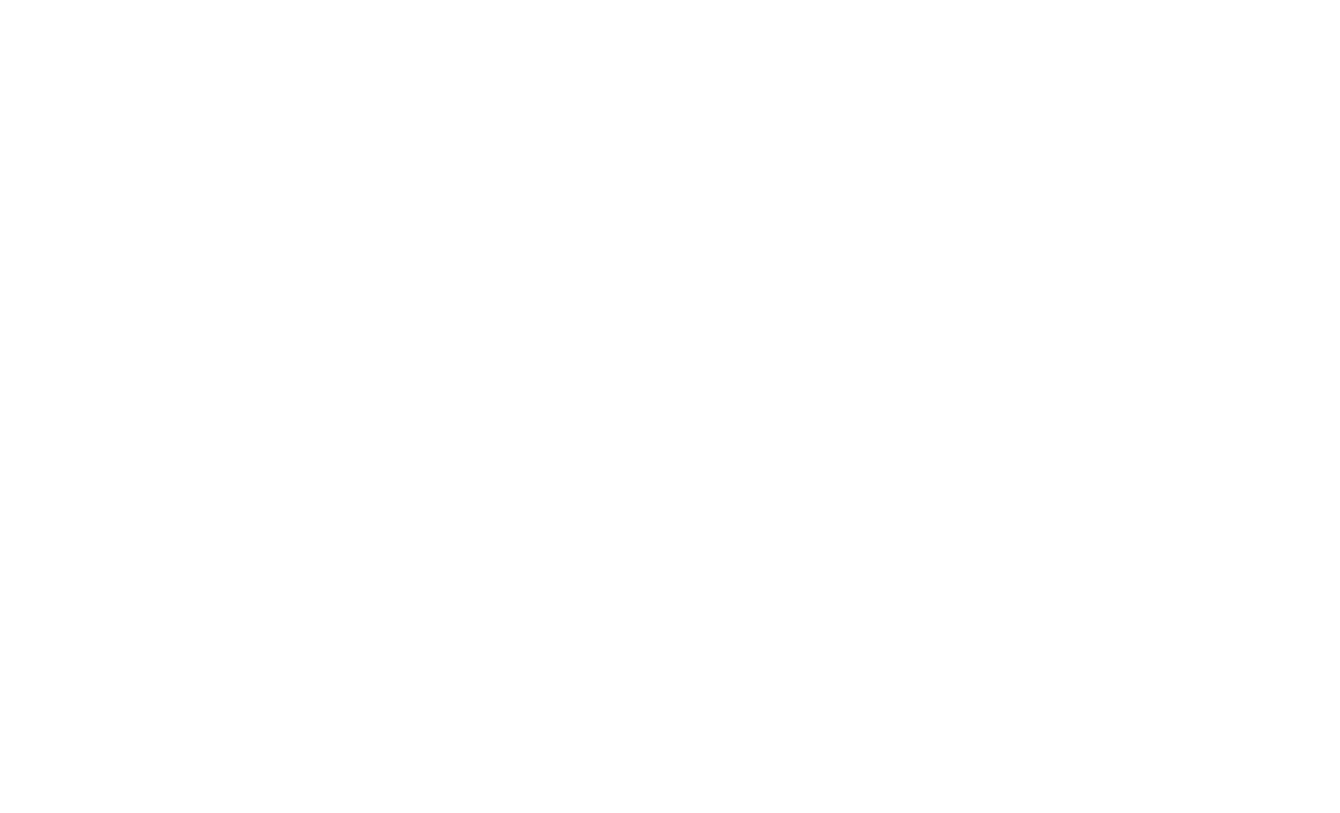
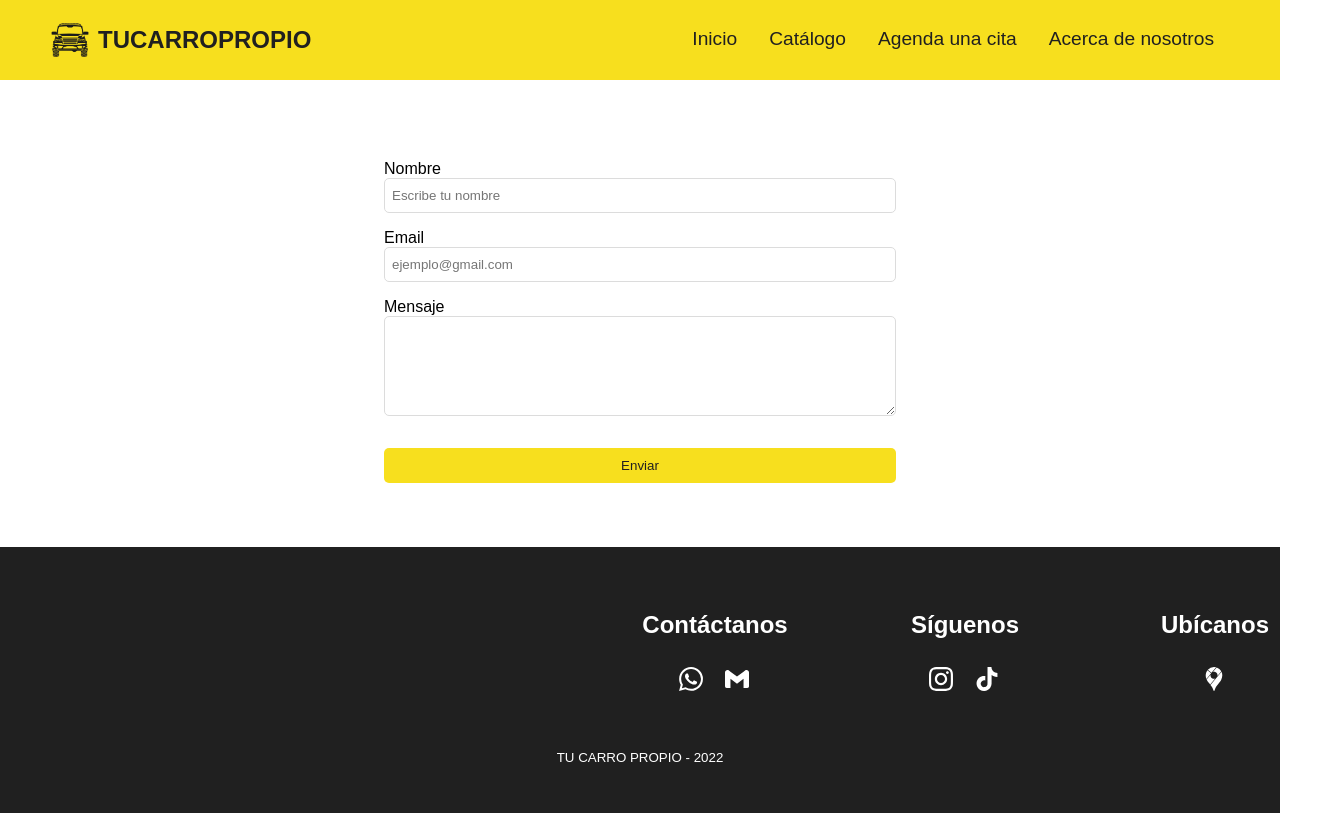
Before and after one commit to mestevezo/tu-carro-propio-server, a React (Create React App) app in the folder client/: page /agendaunacita in a window 1280 px wide. Before the commit this address had no page. Shown: the whole page, 1340 px wide, since content can reach past the window. Built offline with nearby package versions, Linux system fonts and the light colour scheme.

Commit message:
Feat: Agregando estilos al catálogo

```diff
--- a/client/package.json
+++ b/client/package.json
@@ -3,6 +3,7 @@
   "version": "0.1.0",
   "private": true,
   "dependencies": {
+    "@emailjs/browser": "^3.6.2",
     "@emotion/react": "^11.9.0",
     "@emotion/styled": "^11.8.1",
     "@mui/icons-material": "^5.6.0",
--- a/client/src/App.js
+++ b/client/src/App.js
@@ -2,13 +2,15 @@ import React from "react";
 import { BrowserRouter as Router, Routes, Route } from "react-router-dom";
 import Landing from "./pages/HomePage/Landing";
 import Catalogo from "./pages/Catálogo/Catalogo";
+import Cita from "./pages/Cita/Cita"
 
 function App() {
   return (
     <Router>
       <Routes>
         <Route exact path='/' element={<Landing />} />
-        <Route exact path='/Catalogo' element={<Catalogo />} />
+        <Route exact path='/catalogo' element={<Catalogo />} />
+        <Route exact path='/agendaunacita' element={<Cita />} />
       </Routes>
     </Router>
   );
--- a/client/src/components/Navbar/Navbar.js
+++ b/client/src/components/Navbar/Navbar.js
@@ -27,18 +27,18 @@ const Navbar = () => {
                             </NavLinks>
                         </NavItem>
                         <NavItem>
-                            <NavLinks to='/'>
-                                Acerca de nosotros
+                            <NavLinks to='/catalogo'>
+                                Catálogo
+                            </NavLinks>
+                        </NavItem>
+                        <NavItem>
+                            <NavLinks to='/agendaunacita'>
+                                Agenda una cita
                             </NavLinks>
                         </NavItem>
                         <NavItem>
                             <NavLinks to='/'>
-                                Agenda una cita
-                            </NavLinks>
-                        </NavItem>
-                        <NavItem>
-                            <NavLinks to='/Catalogo'>
-                                Catálogo
+                                Acerca de nosotros
                             </NavLinks>
                         </NavItem>
                     </NavMenu>
--- a/client/src/components/index.js
+++ b/client/src/components/index.js
@@ -1,4 +1,4 @@
 export { default as Navbar } from './Navbar/Navbar';
 export { default as Footer } from './Footer/Footer';
 export { default as InfoSection } from './InfoSection/InfoSection';
-export { default as Services } from './Services/Services';
+export { default as Services } from './Cards/Services';
--- a/client/src/pages/Catálogo/Catalogo-home.js
+++ b/client/src/pages/Catálogo/Catalogo-home.js
@@ -5,6 +5,18 @@ import { getPosts } from '../../actions/posts';
 import Container from '@mui/material/Container';
 import Grow from '@mui/material/Grow';
 import Grid from '@mui/material/Grid';
+import styled from 'styled-components';
+
+const Caja = styled.div`
+    margin-top: 6rem;
+
+    @media screen and (max-width: 768px) {
+    margin-top: 13rem;
+    flex-direction: column;
+    align-items: center;
+    align-items: flex-start;
+}
+`
 
 const CatalogoHome = () => {
     const [currentId, setCurrentId] = useState(0);
@@ -15,15 +27,17 @@ const CatalogoHome = () => {
     }, [currentId, dispatch])
     return (
         <>
-            <Container maxWidth="lg">
+            <Caja>
+                <Container>
                     <Grow in>
                         <Container>
-                        <Grid item xs={12} sm={7} md={9}>
+                            <Grid >
                                 <Posts setCurrentId={setCurrentId} />
                             </Grid>
                         </Container>
                     </Grow>
                 </Container>
+            </Caja>
         </>
     )
 }
--- a/client/src/pages/Catálogo/Product-filter.js
+++ b/client/src/pages/Catálogo/Product-filter.js
@@ -3,19 +3,44 @@ import styled from 'styled-components';
 import { useLocation } from 'react-router-dom';
 import { useState } from 'react';
 
-const FilerContainer = styled.div`
+const Container = styled.div`
+width: 100%;
+align-items: center;
+display: flex;
+justify-content: space-evenly;
+position: fixed;
+z-index: 998;
+background: #fff;
+padding: 1rem;
+
+@media screen and (max-width: 768px) {
+    margin-left: 5rem;
     display: flex;
-    justify-content: space-between;
+    flex-direction: column;
+    align-items: flex-start;
+}
 `;
+
+
 const Filter = styled.div`
-font-weight: 500;
-margin: 20px;
+
+
+@media screen and (max-width: 768px) {
+}
 `;
+
 const Select = styled.select`
-margin: 5px;
+border-radius: 5px;
+background: #fff;
+
+@media screen and (max-width: 768px) {
+    align-content: flex-end;
+    background: #fff;
+    margin-left: 3rem;
+}
 `;
+
 const Option = styled.option`
-
 `;
 
 
@@ -36,7 +61,7 @@ const Productfilter = () => {
 
     return (
         <div>
-            <FilerContainer>
+            <Container>
                 <Filter>Tipo
                     <Select name='type' onChange={handleFilters}>
                         <Option disabled>
@@ -88,7 +113,7 @@ const Productfilter = () => {
                         <Option value="descendente">Precio descendente</Option>
                     </Select>
                 </Filter>
-            </FilerContainer>
+            </Container>
         </div>
     )
 }
--- /dev/null
+++ b/client/src/pages/Cita/Cita.js
@@ -0,0 +1,18 @@
+import React from "react";
+import GlobalStyle from "../../globalStyles";
+import { Navbar, Footer } from "../../components";
+import Contact from "./Contact"
+
+
+function Cita() {
+    return (
+        <>
+            <GlobalStyle />
+            <Navbar />
+            <Contact />
+            <Footer />
+        </>
+    );
+}
+
+export default Cita;
--- /dev/null
+++ b/client/src/pages/Cita/Contact.js
@@ -0,0 +1,103 @@
+
+import React, { useRef } from "react";
+import emailjs from "@emailjs/browser";
+import styled from "styled-components";
+
+const Contact = () => {
+  const form = useRef();
+
+  const sendEmail = (e) => {
+    e.preventDefault();
+
+    emailjs
+      .sendForm(
+        "replace with service id",
+        "replace with template id",
+        form.current,
+        "replace with user id"
+      )
+      .then(
+        (result) => {
+          console.log(result.text);
+          console.log("message sent");
+        },
+        (error) => {
+          console.log(error.text);
+        }
+      );
+  };
+
+  return (
+    <StyledContactForm>
+      <form ref={form} onSubmit={sendEmail}>
+        <label>Nombre</label>
+        <input
+          placeholder="Escribe tu nombre"
+          type="text"
+          name="user_name" />
+        <label>Email</label>
+        <input
+          placeholder="ejemplo@gmail.com"
+          type="email"
+          name="user_email" />
+        <label>Mensaje</label>
+        <textarea name="message" />
+        <input
+          placeholder="Escribe tu mensaje"
+          type="submit"
+          value="Enviar" />
+      </form>
+    </StyledContactForm>
+  );
+};
+
+export default Contact;
+
+// Styles
+const StyledContactForm = styled.div`
+  width: 50%;
+  align-self: center;
+  margin: auto;
+  padding: 5%;
+  form {
+    display: flex;
+    flex-direction: column;
+    width: 100%;
+    font-size: 16px;
+    input {
+      width: 100%;
+      height: 35px;
+      padding: 7px;
+      outline: none;
+      border-radius: 5px;
+      border: 1px solid rgb(220, 220, 220);
+      &:focus {
+        border: 2px solid rgba(0, 206, 158, 1);
+      }
+    }
+    textarea {
+      max-width: 100%;
+      min-width: 100%;
+      width: 100%;
+      max-height: 100px;
+      min-height: 100px;
+      padding: 7px;
+      outline: none;
+      border-radius: 5px;
+      border: 1px solid rgb(220, 220, 220);
+      &:focus {
+        border: 2px solid rgba(0, 206, 158, 1);
+      }
+    }
+    label {
+      margin-top: 1rem;
+    }
+    input[type="submit"] {
+      margin-top: 2rem;
+      cursor: pointer;
+      background: #f7df1e;
+      color: #202020;
+      border: none;
+    }
+  }
+`;
```
Also changed, not shown: client/src/components/Cards/Services-elements.js (renamed from client/src/components/Services/Services-elements.js), client/src/components/Cards/Services.js (renamed from client/src/components/Services/Services.js), 1 other file (tests, documents, lock files or other folders). Lines whose indentation alone changed are shown as unchanged.
